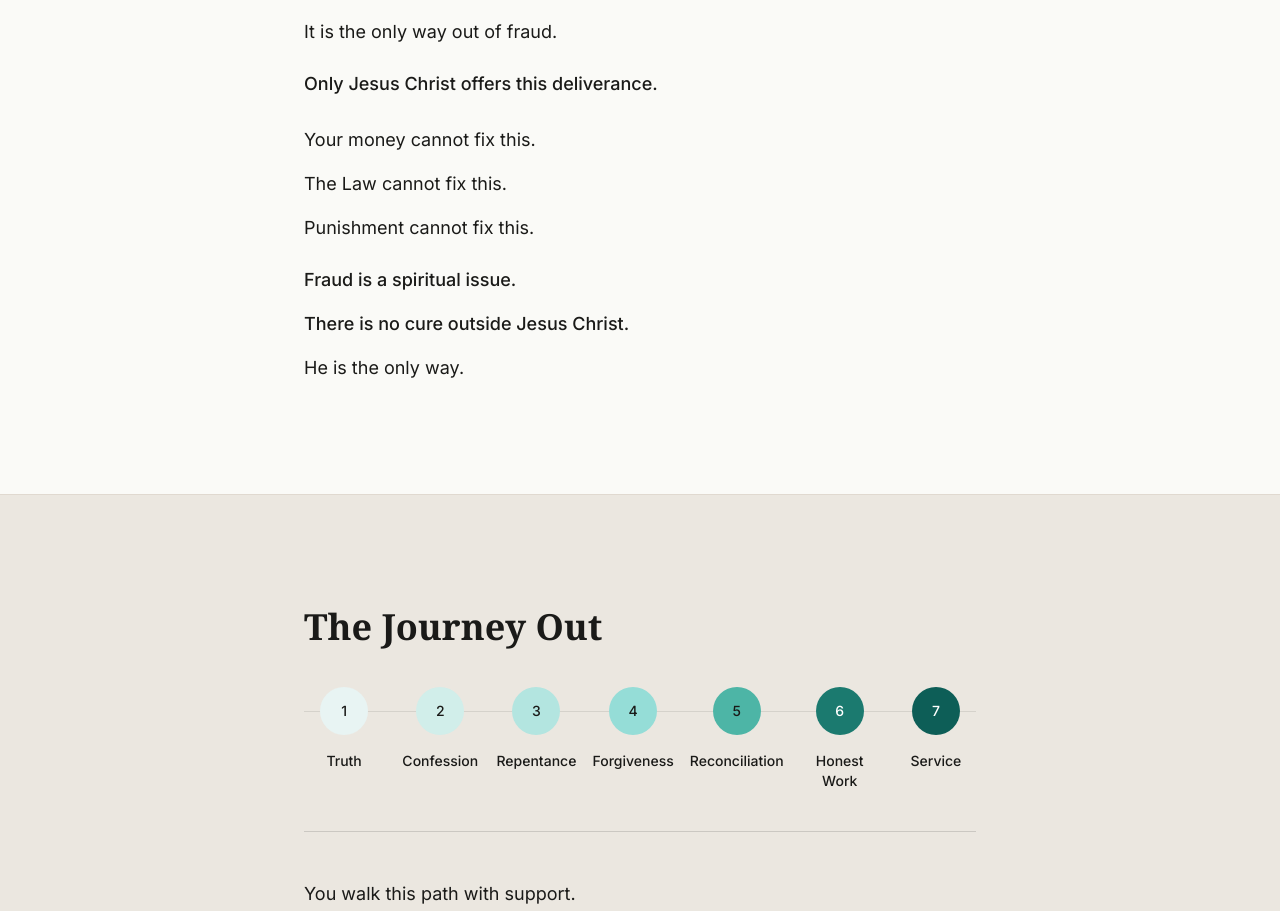
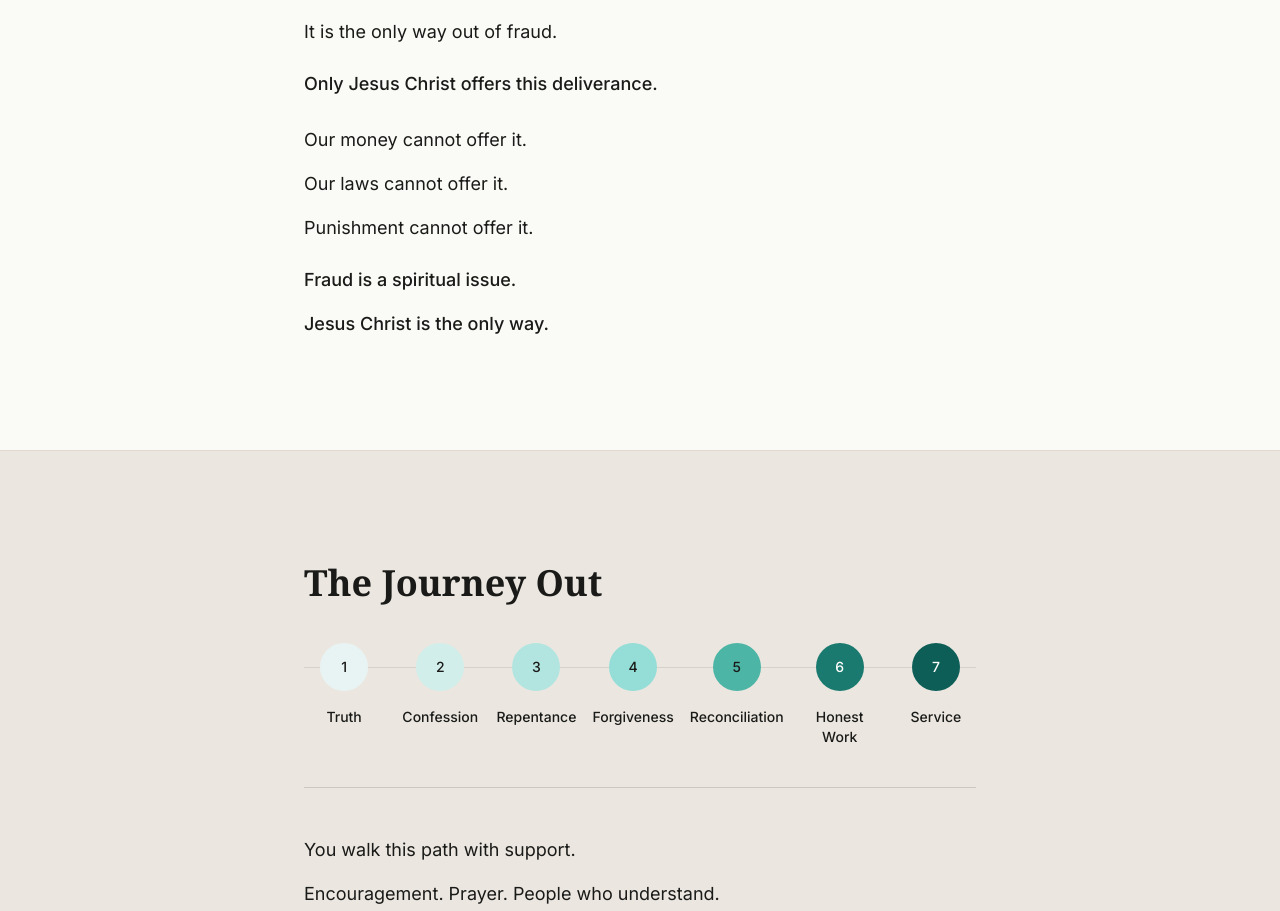
Before and after one commit to whoisjimilitan/restoration-community, a Next.js app in the folder apps/web/: page / in a window 1280 px wide. Shown: the part 2269-3180 px from the top of the page. Built offline with nearby package versions, Linux system fonts and the light colour scheme; a web font is replaced by a local one.

Commit message:
refactor: Finalize The Only Way section — Option A (collective 'our', prophetic landing)

```diff
--- a/apps/web/src/app/page.tsx
+++ b/apps/web/src/app/page.tsx
@@ -90,12 +90,11 @@ export default function Home() {
             <p>From sin and its consequences.</p>
             <p>It is the only way out of fraud.</p>
             <p className="pt-2 font-medium">Only Jesus Christ offers this deliverance.</p>
-            <p className="pt-3">Your money cannot fix this.</p>
-            <p>The Law cannot fix this.</p>
-            <p>Punishment cannot fix this.</p>
+            <p className="pt-3">Our money cannot offer it.</p>
+            <p>Our laws cannot offer it.</p>
+            <p>Punishment cannot offer it.</p>
             <p className="pt-2 font-medium">Fraud is a spiritual issue.</p>
-            <p className="font-medium">There is no cure outside Jesus Christ.</p>
-            <p>He is the only way.</p>
+            <p className="font-medium">Jesus Christ is the only way.</p>
           </div>
         </div>
       </section>
```
